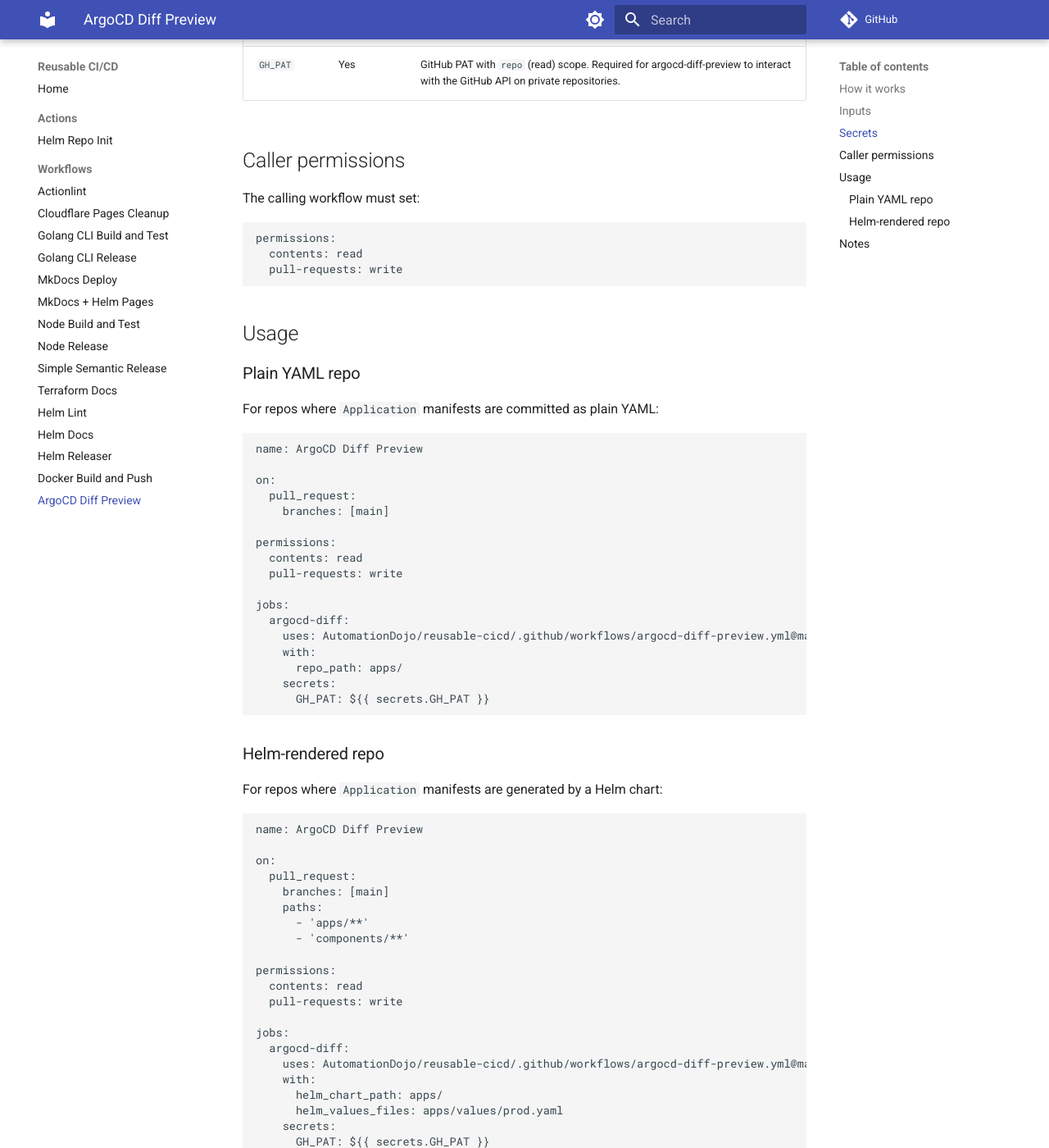
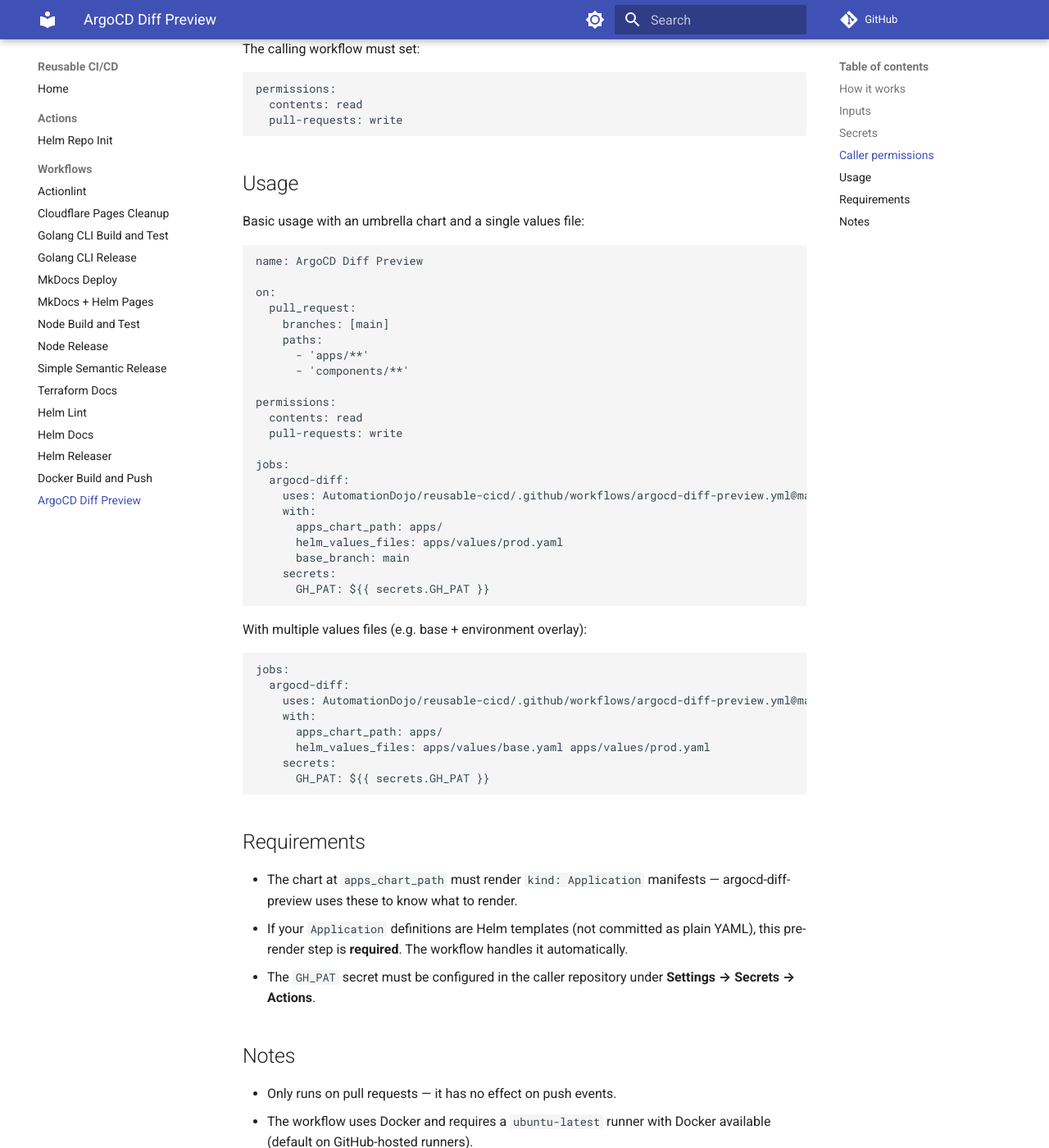
Before and after one commit to AutomationDojo/reusable-cicd, an MkDocs documentation site: the page built from docs/workflows/argocd-diff-preview.md, in a window 1280 px wide and 1400 px high, scrolled down 1385 px. Shown: the whole window at 82% size. Built offline with MkDocs 1.6.1 and Material for MkDocs 9.7.7, drawn with Linux system fonts in a browser that asks for light colours; comment, search, counter and statistics services are not loaded; some of the changed text lies outside the part shown.

````diff
--- a/docs/workflows/argocd-diff-preview.md
+++ b/docs/workflows/argocd-diff-preview.md
@@ -1,18 +1,13 @@
 # ArgoCD Diff Preview
 
-Reusable workflow that generates an ArgoCD manifest diff for pull requests and posts it as a PR comment. It uses [argocd-diff-preview](https://github.com/dag-andersen/argocd-diff-preview) to spin up an ephemeral cluster, render manifests through ArgoCD, and compute the diff.
+Reusable workflow that generates an ArgoCD manifest diff for pull requests and posts it as a PR comment. It pre-renders an umbrella Helm chart to extract `Application` manifests from both the base and target branches, then uses [argocd-diff-preview](https://github.com/dag-andersen/argocd-diff-preview) to spin up an ephemeral cluster, render the manifests through ArgoCD, and compute the diff.
 
 The PR comment is created on first run and **updated in place** on subsequent runs — no comment spam.
 
-Supports two modes:
-
-- **Plain YAML** — point it at a directory that already contains `Application` manifests
-- **Helm-rendered** — provide a chart path and values files; the workflow pre-renders the chart before diffing
-
 ## How it works
 
-1. Checkout the PR branch → prepare manifests (copy or `helm template`) → saved to a temp folder
-2. Checkout the base branch → same preparation → saved to another temp folder
+1. Checkout the PR branch → `helm template <chart>` → rendered Application manifests saved to a temp folder
+2. Checkout the base branch → same render → saved to another temp folder
 3. `argocd-diff-preview` spins up a Kind cluster, installs ArgoCD, applies both sets of manifests, and produces a `diff.md`
 4. The diff is posted (or updated) as a PR comment
 
@@ -22,9 +17,8 @@ Supports two modes:
 
 | Input | Description | Required | Default |
 | :--- | :--- | :--- | :--- |
-| `repo_path` | Directory containing `Application` manifests. Used when not rendering via Helm. | No | `.` |
-| `helm_chart_path` | Path to the Helm chart to render into `Application` manifests. When set, Helm rendering is enabled. | No | — |
-| `helm_values_files` | Space-separated list of values files for `helm template` (e.g. `"apps/values/base.yaml apps/values/prod.yaml"`). Only used when `helm_chart_path` is set. | No | — |
+| `apps_chart_path` | Path to the umbrella Helm chart that generates ArgoCD `Application` manifests. | No | `apps/` |
+| `helm_values_files` | Space-separated list of values files to pass to `helm template` (e.g. `"apps/values/base.yaml apps/values/prod.yaml"`). | No | — |
 | `base_branch` | Branch to compare against. | No | `main` |
 | `argocd_version` | ArgoCD Helm chart version to install in the ephemeral cluster. When empty, uses the latest. | No | — |
 | `timeout` | Timeout in seconds for argocd-diff-preview. | No | `300` |
@@ -47,33 +41,7 @@ permissions:
 
 ## Usage
 
-### Plain YAML repo
-
-For repos where `Application` manifests are committed as plain YAML:
-
-```yaml
-name: ArgoCD Diff Preview
-
-on:
-  pull_request:
-    branches: [main]
-
-permissions:
-  contents: read
-  pull-requests: write
-
-jobs:
-  argocd-diff:
-    uses: AutomationDojo/reusable-cicd/.github/workflows/argocd-diff-preview.yml@main
-    with:
-      repo_path: apps/
-    secrets:
-      GH_PAT: ${{ secrets.GH_PAT }}
-```
-
-### Helm-rendered repo
-
-For repos where `Application` manifests are generated by a Helm chart:
+Basic usage with an umbrella chart and a single values file:
 
 ```yaml
 name: ArgoCD Diff Preview
@@ -102,13 +71,24 @@ jobs:
 With multiple values files (e.g. base + environment overlay):
 
 ```yaml
+jobs:
+  argocd-diff:
+    uses: AutomationDojo/reusable-cicd/.github/workflows/argocd-diff-preview.yml@main
     with:
-      helm_chart_path: apps/
+      apps_chart_path: apps/
       helm_values_files: apps/values/base.yaml apps/values/prod.yaml
+    secrets:
+      GH_PAT: ${{ secrets.GH_PAT }}
 ```
+
+## Requirements
+
+- The chart at `apps_chart_path` must render `kind: Application` manifests — argocd-diff-preview uses these to know what to render.
+- If your `Application` definitions are Helm templates (not committed as plain YAML), this pre-render step is **required**. The workflow handles it automatically.
+- The `GH_PAT` secret must be configured in the caller repository under **Settings → Secrets → Actions**.
 
 ## Notes
 
-- The `GH_PAT` secret must be configured in the caller repository under **Settings → Secrets → Actions**.
+- Only runs on pull requests — it has no effect on push events.
 - The workflow uses Docker and requires a `ubuntu-latest` runner with Docker available (default on GitHub-hosted runners).
 - ArgoCD version can be pinned via `argocd_version` to ensure consistent rendering across runs.
````
Also changed, not shown: other parts of docs/workflows/argocd-diff-preview.md (+3 -2 lines), 1 other file.
